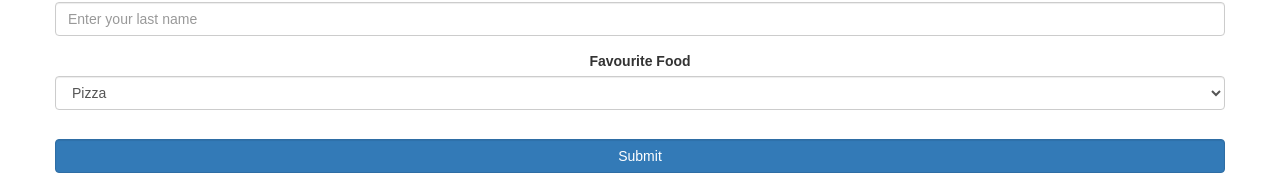
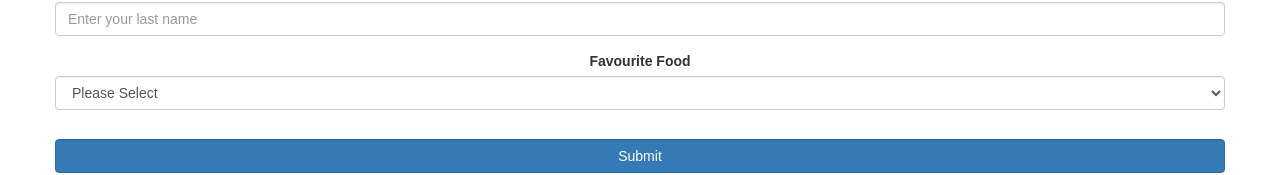
Before and after one commit to thoughtassassin/react-prototype, a React (Create React App) app: page / in a window 1280 px wide. Shown: the part 275-450 px from the top of the page. Built offline with nearby package versions, Linux system fonts and the light colour scheme.

Commit message:
Add form validation for Select elements

```diff
--- a/src/App.css
+++ b/src/App.css
@@ -34,6 +34,14 @@ form {
   color: #3c763d;
 }
 
+.error-message {
+  display: none;
+}
+
+.has-error .error-message {
+  display: inline;
+}
+
 button {
   margin-top: 1em;
 }
--- a/src/Data.js
+++ b/src/Data.js
@@ -20,7 +20,7 @@ export function Data() {
                 name: 'food',
                 options: ['Pizza', 'Hot Dogs', 'Knakworstje', 'Coffee'],
                 placeholder: 'Select an option',
-                validation: ''
+                validation: {required: true}
             }
         ];
 }
--- a/src/Form.js
+++ b/src/Form.js
@@ -14,6 +14,7 @@ export class Form extends React.Component {
         this.state = stateValues;
 
         this.handleSubmit = this.handleSubmit.bind(this);
+        this.hasError = this.hasError.bind(this);
         this.handleInputValueChange = this.handleInputValueChange.bind(this);
     }
 
@@ -21,9 +22,29 @@ export class Form extends React.Component {
         const name = event.target.name;
         const value = event.target.value;
 
+        if (event.target.type === 'select-one' && event.target.required) {
+            if (event.target.value !== '') {
+                event.target.parentElement.classList.remove('has-error');
+                event.target.parentElement.classList.add('has-success');
+            } else {
+                event.target.parentElement.classList.add('has-error');
+                event.target.parentElement.classList.remove('has-success');
+            }
+        }
+
         this.setState({
             [name] : value
         });
+    }
+
+    hasError(value) {
+        console.log(value);
+
+        if (value === '') {
+            return true;
+        } else {
+            return false;
+        }
     }
 
     handleSubmit(event) {
@@ -53,7 +74,7 @@ export class Form extends React.Component {
                             name={element.name}
                             options={element.options}
                             handleChange={this.handleInputValueChange}
-                            validation={element.validation} />
+                            required={element.validation.required} />
                     default:
                         return '';
                     }
--- a/src/Input.js
+++ b/src/Input.js
@@ -10,7 +10,6 @@ export class Input extends React.Component {
             initState[validation] = this.props.validation[validation];
         }
         this.state = initState;
-        console.log(this.state);
         this.handleBlur = this.handleBlur.bind(this);
     }
 
--- a/src/Select.js
+++ b/src/Select.js
@@ -3,15 +3,21 @@ import React from 'react';
 export class Select extends React.Component {
     render() {
         let options = this.props.options.map((option, index) => {
-            return (<option value={option} key={index}>{option}</option>);
+            return (<option value={option} key={index + 1}>{option}</option>);
         });
+        options.unshift((<option value="" key="0">Please Select</option>));
 
         return (
-            <div className="form-group">
+            <div className="form-group select-group">
                 <label htmlFor={this.props.id}>
-                    {this.props.label}
+                    {this.props.label} <span className="error-message"> must be selected</span>
                 </label>
-                <select value={this.props.value} name={this.props.name} id={this.props.inputId} onChange={this.props.handleChange} className="form-control">{options}</select>
+                <select value={this.props.value}
+                        name={this.props.name}
+                        id={this.props.inputId}
+                        onChange={this.props.handleChange}
+                        className="form-control"
+                        required={this.props.required}>{options}</select>
             </div>
         );
     }
```
